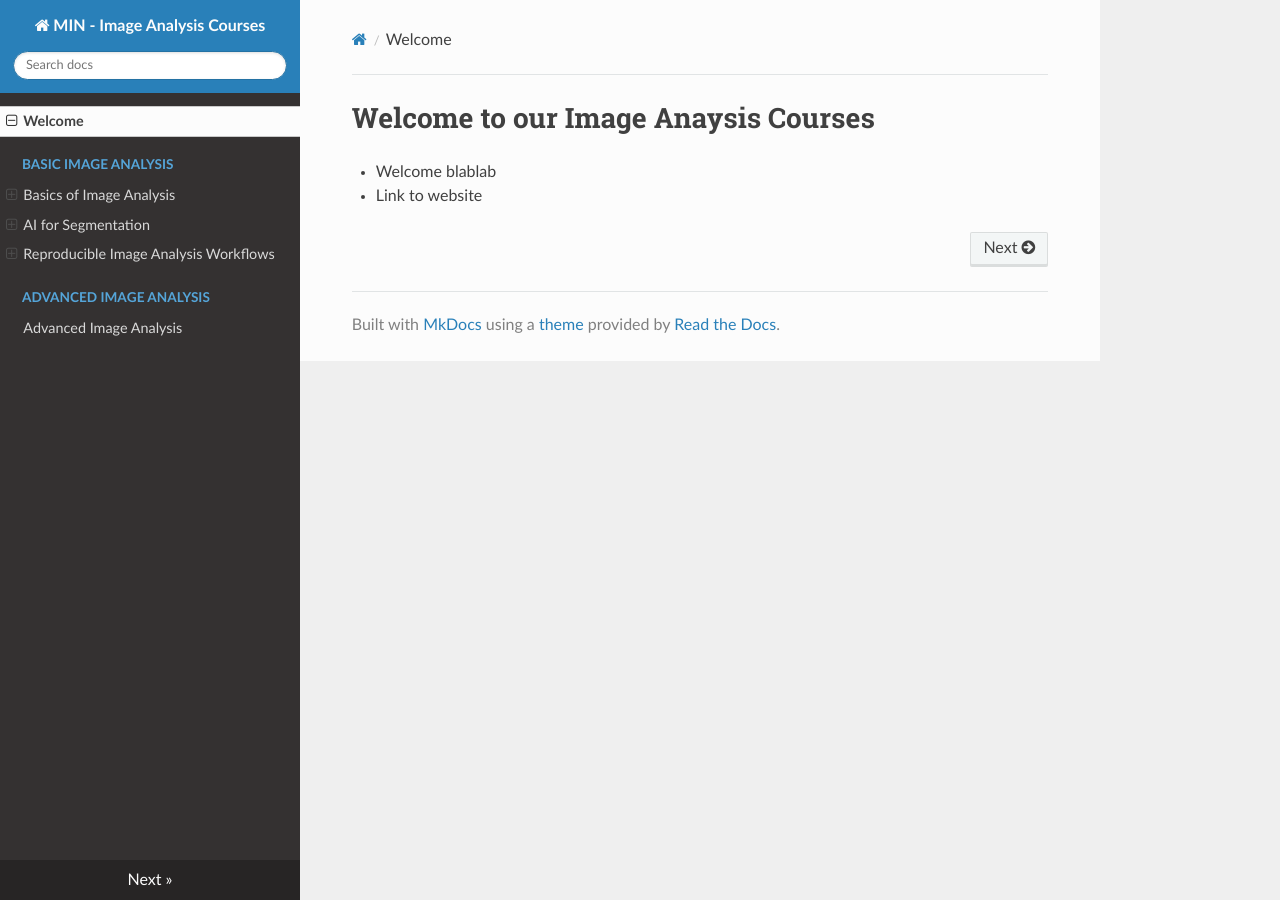
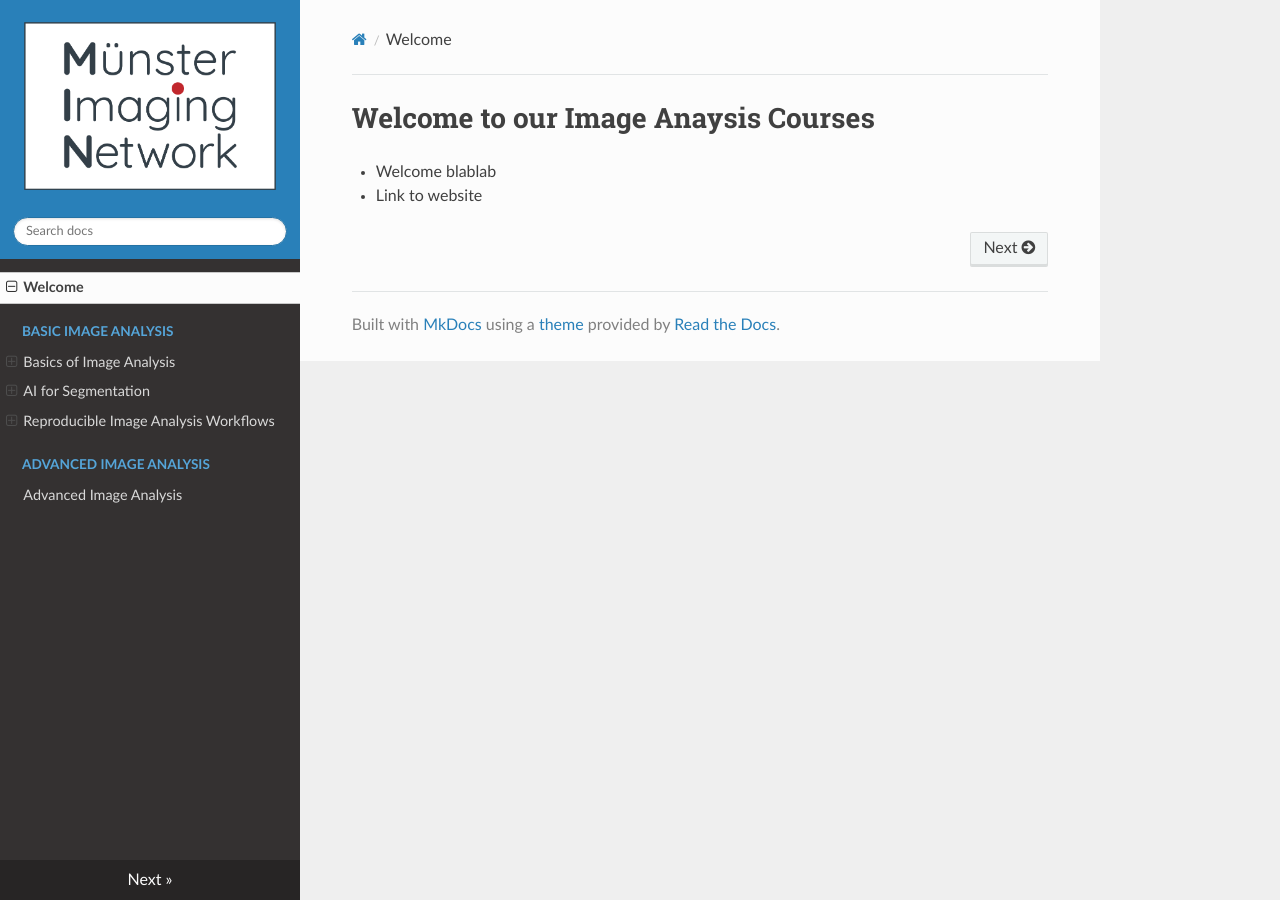
Before and after one commit to MuensterImagingNetwork/MINCourses_ImageAnalysis, an MkDocs documentation site: the page built from docs/index.md, in a window 1280 px wide. Built offline with MkDocs 1.6.1, drawn with Linux system fonts in a browser that asks for light colours; nearby versions of some CDN libraries.

Commit message:
Logos
- Logos hochgeladen und mkdocs.yml angepasst.
- unterordner assets erstellt. Hier am besten alle images, css sheets etc ablegen

```diff
--- a/mkdocs.yml
+++ b/mkdocs.yml
@@ -18,7 +18,10 @@ nav:
 
   - Advanced Image Analysis:
     - Advanced Image Analysis: advanced/advanced.md
-theme: readthedocs
+theme:
+   name: readthedocs
+   logo: assets/logo.png
+   favicon: assets/favicon.png
 markdown_extensions:
   - admonition
   - pymdownx.details
```
Also changed, not shown: docs/assets/favicon.png (added), docs/assets/logo.png (added).
